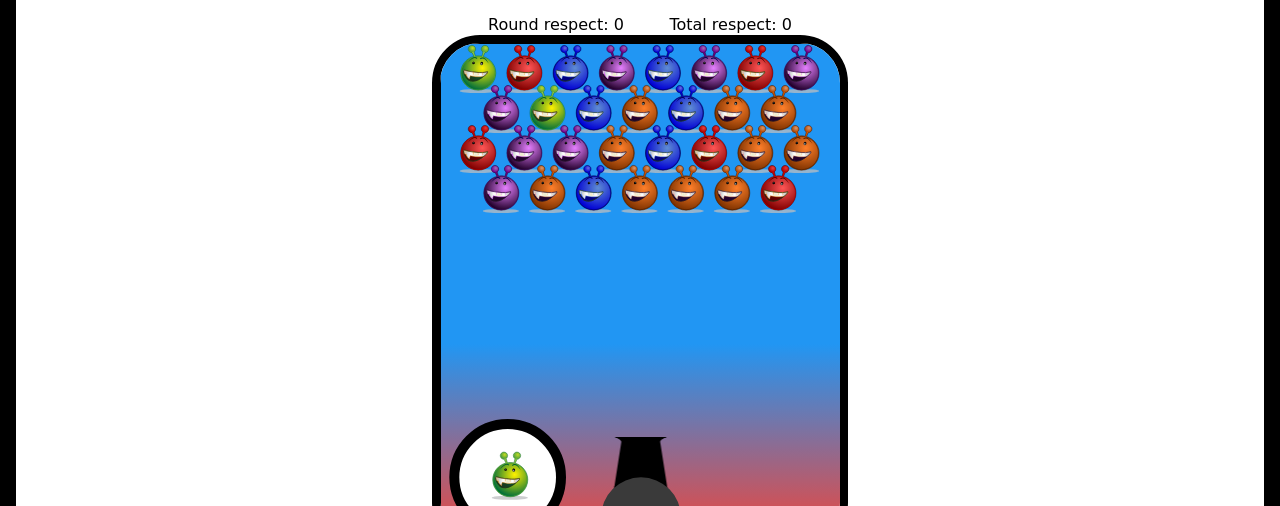
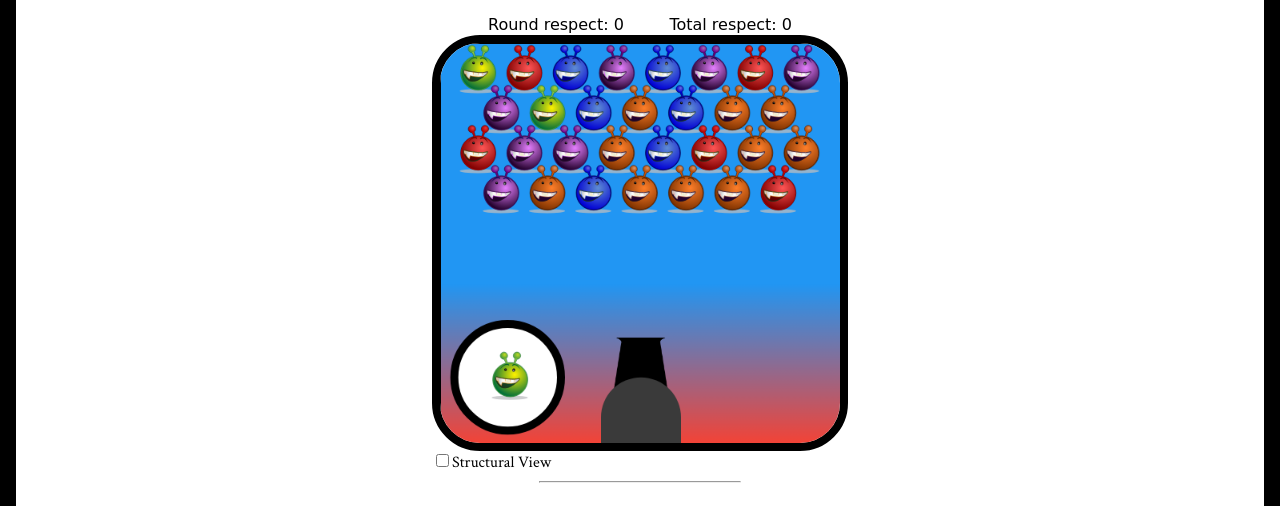
Before and after one commit to samparl/brood, a plain HTML site: page index.html in a window 1280 px wide. Shown: the part 130-636 px from the top of the page. Drawn offline with nearby package versions, Linux system fonts and the light colour scheme; a web font is replaced by a local one.

Commit message:
Resize game screen

```diff
--- a/assets/stylesheets/application.css
+++ b/assets/stylesheets/application.css
@@ -308,7 +308,7 @@ canvas {
 }
 
 #play {
-  height: 500px;
+  height: 400px;
   width: 400px;
   border: 0.5rem solid #000;
   border-radius: 3rem;
--- a/index.html
+++ b/index.html
@@ -53,7 +53,7 @@
             <i class="fa fa-refresh" aria-hidden="true"></i>
             <button disabled class="mdl-button mdl-js-button mdl-button--raised" id="quickstart-sign-in">Sign in with Google</button>
           </div>
-          <canvas id="brood-canvas" width="400" height="500"></canvas>
+          <canvas id="brood-canvas" width="500" height="500"></canvas>
         </div>
       <div>
         <label><input type="checkbox" id="view-style">Structural View</input></label>
```
